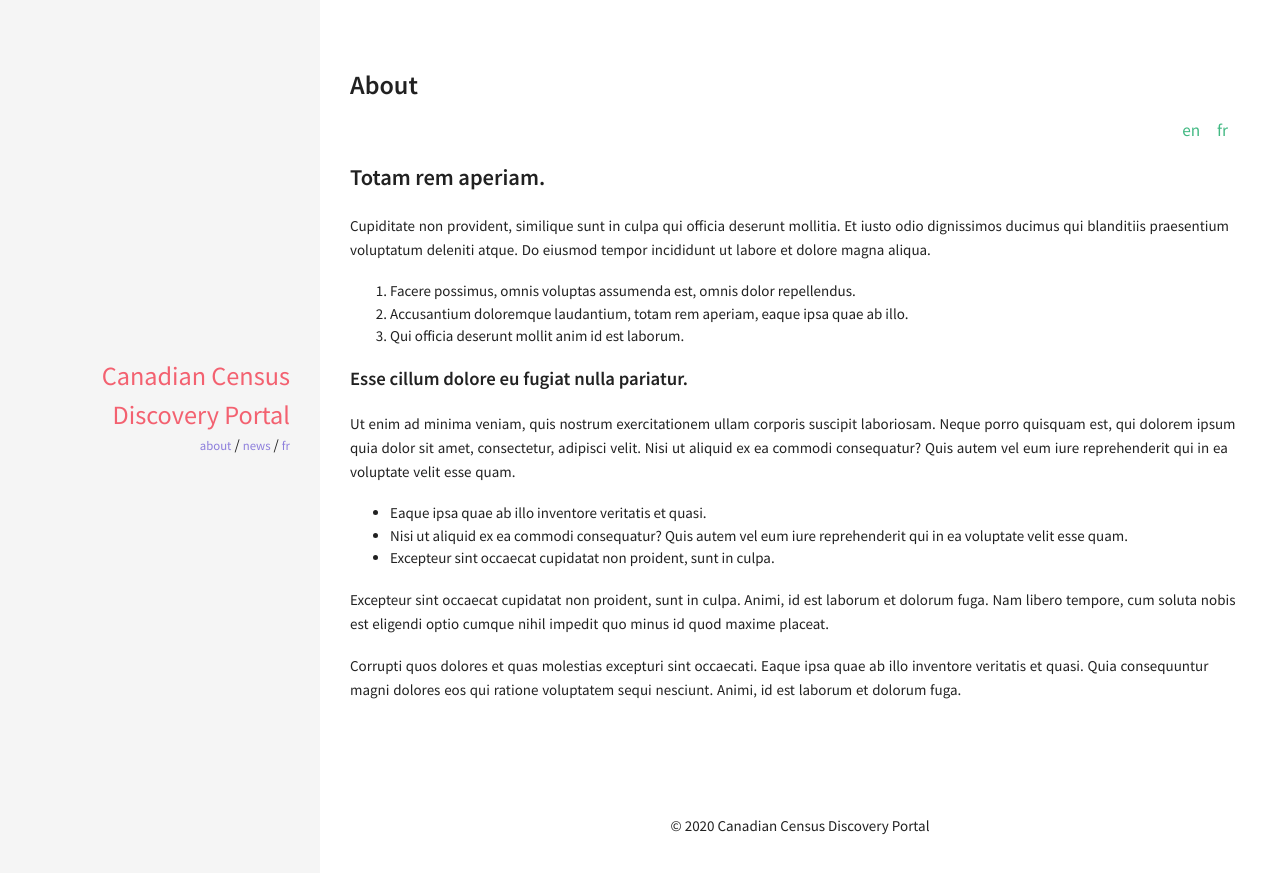
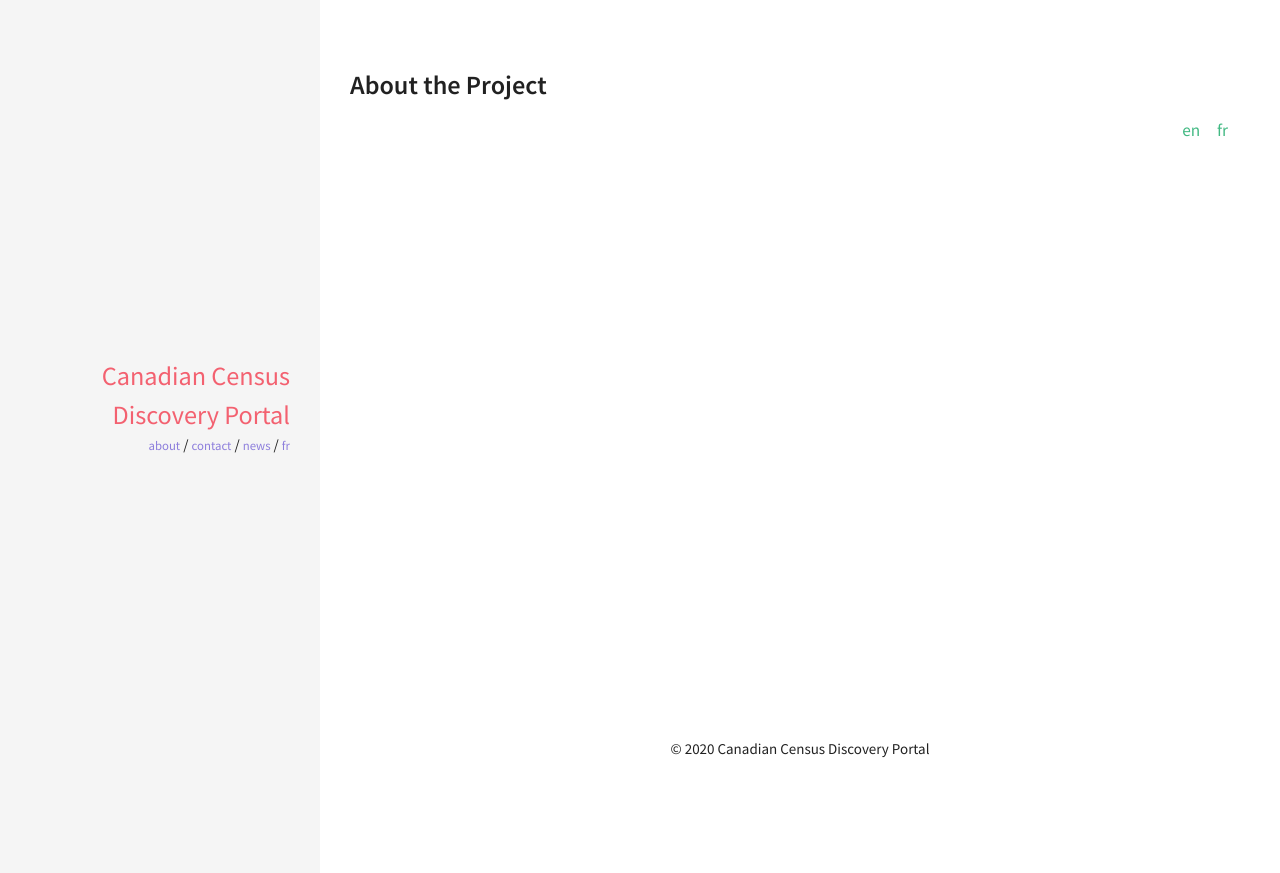
Before and after one commit to census-recensement/census-recensement.github.io, a Jekyll site: the page built from en/about.md, in a window 1280 px wide. Shown: the top 873 px of the page. Built offline with Jekyll 4.4.1, drawn with Linux system fonts in a browser that asks for light colours.

```diff
--- a/_data/navigation.yml
+++ b/_data/navigation.yml
@@ -7,6 +7,8 @@ languages:
   links:
     - title: "About"
       url: /en/about/
+    - title: "Contact"
+      url: /en/contact/
     - title: "News"
       url: /en/news/
     - title: "fr"
@@ -17,6 +19,8 @@ languages:
   links:
     - title: "À propos"
       url: /fr/a-propos/
+    - title: "Contact"
+      url: /fr/contact/
     - title: "L'actualités"
       url: /fr/l-actualites/
     - title: "en"
--- a/_layouts/page.html
+++ b/_layouts/page.html
@@ -9,11 +9,7 @@ layout: default
     </header>
 
     <article class="page-content">
-
       {{ content }}
     </article>
 
-
   </div>
-
-  <!-- end page content -->
--- a/_layouts/post.html
+++ b/_layouts/post.html
@@ -32,7 +32,7 @@ layout: default
     </span>
 
   </header>
-
+{% include language-selector.html %}
   <article class="post-content">
     {{ content }}
   </article>
--- a/en/about.md
+++ b/en/about.md
@@ -1,26 +1,6 @@
 ---
 layout: page
-title:  About
+title: About the Project
 lang: en
 ref: about
 ---
-
-### Totam rem aperiam.
-
-Cupiditate non provident, similique sunt in culpa qui officia deserunt mollitia. Et iusto odio dignissimos ducimus qui blanditiis praesentium voluptatum deleniti atque. Do eiusmod tempor incididunt ut labore et dolore magna aliqua.
-
-1. Facere possimus, omnis voluptas assumenda est, omnis dolor repellendus.
-2. Accusantium doloremque laudantium, totam rem aperiam, eaque ipsa quae ab illo.
-3. Qui officia deserunt mollit anim id est laborum.
-
-#### Esse cillum dolore eu fugiat nulla pariatur.
-
-Ut enim ad minima veniam, quis nostrum exercitationem ullam corporis suscipit laboriosam. Neque porro quisquam est, qui dolorem ipsum quia dolor sit amet, consectetur, adipisci velit. Nisi ut aliquid ex ea commodi consequatur? Quis autem vel eum iure reprehenderit qui in ea voluptate velit esse quam.
-
-* Eaque ipsa quae ab illo inventore veritatis et quasi.
-* Nisi ut aliquid ex ea commodi consequatur? Quis autem vel eum iure reprehenderit qui in ea voluptate velit esse quam.
-* Excepteur sint occaecat cupidatat non proident, sunt in culpa.
-
-Excepteur sint occaecat cupidatat non proident, sunt in culpa. Animi, id est laborum et dolorum fuga. Nam libero tempore, cum soluta nobis est eligendi optio cumque nihil impedit quo minus id quod maxime placeat.
-
-Corrupti quos dolores et quas molestias excepturi sint occaecati. Eaque ipsa quae ab illo inventore veritatis et quasi. Quia consequuntur magni dolores eos qui ratione voluptatem sequi nesciunt. Animi, id est laborum et dolorum fuga.
```
Also changed, not shown: en/contact.md (added, +6 -0 lines), en/inventory.md (added, +6 -0 lines), en/news.md (renamed from en/news.html, +1 -1 lines), en/vision.md (added, +42 -0 lines), fr/a-propos.md (+1 -20 lines), fr/contact.md (added, +6 -0 lines), fr/inventaire.md (added, +6 -0 lines), fr/vision.md (added, +50 -0 lines).
